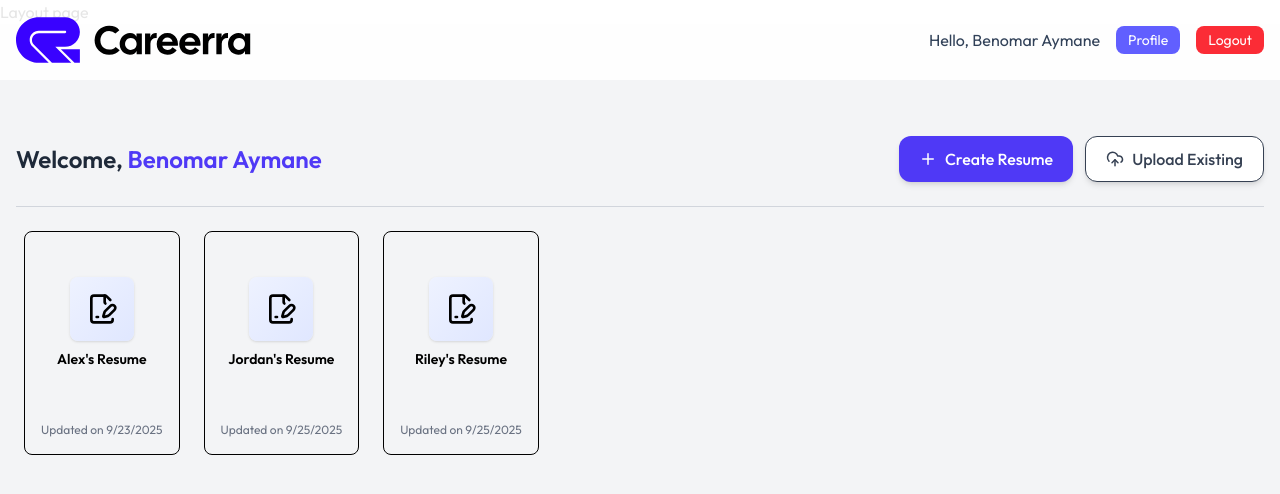
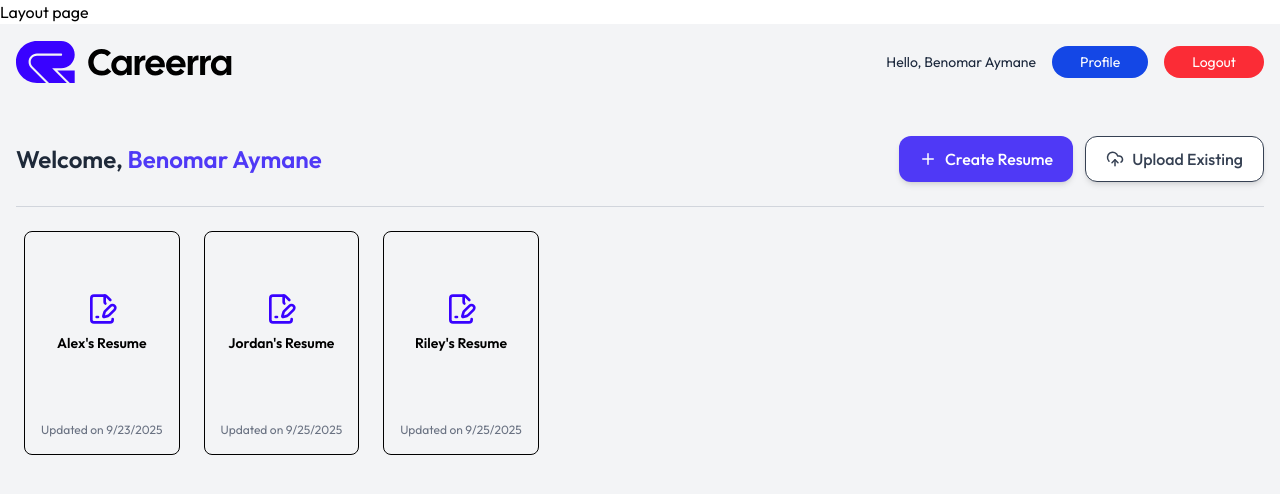
Before and after one commit to aymanebenomar/Careerra, a React (Vite) app in the folder careerrafrontend/: page /app in a window 1280 px wide. Shown: the top 494 px of the page. Built offline with nearby package versions, Linux system fonts and the light colour scheme.

Commit message:
Enhance Usernavbar with mobile menu toggle and improve styling; update Dashboard component for better icon visibility

```diff
--- a/careerrafrontend/src/components/Usernavbar.jsx
+++ b/careerrafrontend/src/components/Usernavbar.jsx
@@ -1,11 +1,13 @@
 import React, { useState, useEffect } from 'react';
 import { useNavigate } from 'react-router-dom';
 import Logo from '../assets/careerralogowebsite.svg';
+import { Menu, X } from 'lucide-react';
 
 const Usernavbar = () => {
   const user = { name: "Benomar Aymane" };
   const navigate = useNavigate();
   const [scrolled, setScrolled] = useState(false);
+  const [mobileMenuOpen, setMobileMenuOpen] = useState(false);
 
   useEffect(() => {
     const handleScroll = () => {
@@ -21,38 +23,64 @@ const Usernavbar = () => {
   };
 
   return (
-    <div className={`fixed top-0 w-full z-50 transition-shadow ${scrolled ? "shadow-md bg-white" : "bg-white/90"}`}>
-      <nav className='flex items-center justify-between max-w-7xl mx-auto px-4 py-3 md:py-4 text-slate-800 transition-all'>
-
+    <div className="fixed w-full z-50">
+      <nav className="flex items-center justify-between max-w-7xl mx-auto px-4 py-3 md:py-4 text-slate-800 transition-all">
         {/* Logo */}
         <a href="/" className="flex-shrink-0">
           <img
             src={Logo}
             alt="Logo"
-            className={`transition-all duration-500 ${scrolled ? "h-8 md:h-10" : "h-10 md:h-12"}`}
+            className="h-8 md:h-11 w-auto" // smaller on mobile
           />
         </a>
 
-        {/* User Greeting / Profile & Logout */}
-        <div className="hidden md:flex items-center space-x-4">
-          <p className="text-sm md:text-base text-slate-700">Hello, {user.name}</p>
+        {/* Desktop User Greeting / Profile & Logout */}
+        <div className="hidden md:flex items-center gap-4 text-sm">
+          <p>Hello, {user.name}</p>
           <button
             onClick={() => navigate('/profile')}
-            className="px-3 py-1 bg-indigo-500 text-white rounded-lg text-sm hover:bg-indigo-600 transition-colors"
+            className="px-7 py-1.5 bg-blue-700 text-white rounded-full text-sm hover:bg-indigo-600 transition-all"
           >
             Profile
           </button>
           <button
             onClick={handleLogout}
-            className="px-3 py-1 bg-red-500 text-white rounded-lg text-sm hover:bg-red-600 transition-colors"
+            className="bg-red-500 hover:bg-red-600 px-7 py-1.5 rounded-full text-white transition-all active:scale-95"
           >
             Logout
           </button>
         </div>
 
+        {/* Mobile Toggle */}
+        <div className="md:hidden flex items-center">
+          <button
+            onClick={() => setMobileMenuOpen(!mobileMenuOpen)}
+            className="p-2 rounded-md text-gray-800 hover:bg-gray-200 transition-all"
+          >
+            {mobileMenuOpen ? <X size={24} /> : <Menu size={24} />}
+          </button>
+        </div>
       </nav>
+
+      {/* Mobile Menu */}
+      {mobileMenuOpen && (
+        <div className="md:hidden bg-white w-full shadow-md px-4 py-3 flex flex-col gap-2">
+          <button
+            onClick={() => { navigate('/profile'); setMobileMenuOpen(false); }}
+            className="px-4 py-2 bg-blue-700 text-white rounded-lg text-sm hover:bg-indigo-600 transition-all"
+          >
+            Profile
+          </button>
+          <button
+            onClick={() => { handleLogout(); setMobileMenuOpen(false); }}
+            className="px-4 py-2 bg-red-500 text-white rounded-lg text-sm hover:bg-red-600 transition-all"
+          >
+            Logout
+          </button>
+        </div>
+      )}
     </div>
-  )
-}
+  );
+};
 
 export default Usernavbar;
--- a/careerrafrontend/src/pages/Dashboard.jsx
+++ b/careerrafrontend/src/pages/Dashboard.jsx
@@ -105,9 +105,7 @@ const Dashboard = () => {
 
                 {/* Title Row - centered */}
                 <div className="flex flex-col items-center justify-center gap-2 w-full h-full">
-                  <div className="p-4 rounded-lg bg-gradient-to-br from-indigo-50 to-indigo-100 shadow-sm flex items-center justify-center">
-                    <FilePenLineIcon className="size-8 group-hover:scale-105 transition-all" />
-                  </div>
+                  <FilePenLineIcon className="text-[#3902FF] size-8 group-hover:scale-105 transition-all" />
                   <p className="text-sm font-semibold text-center truncate w-full">{resume.title}</p>
                 </div>
 
```
